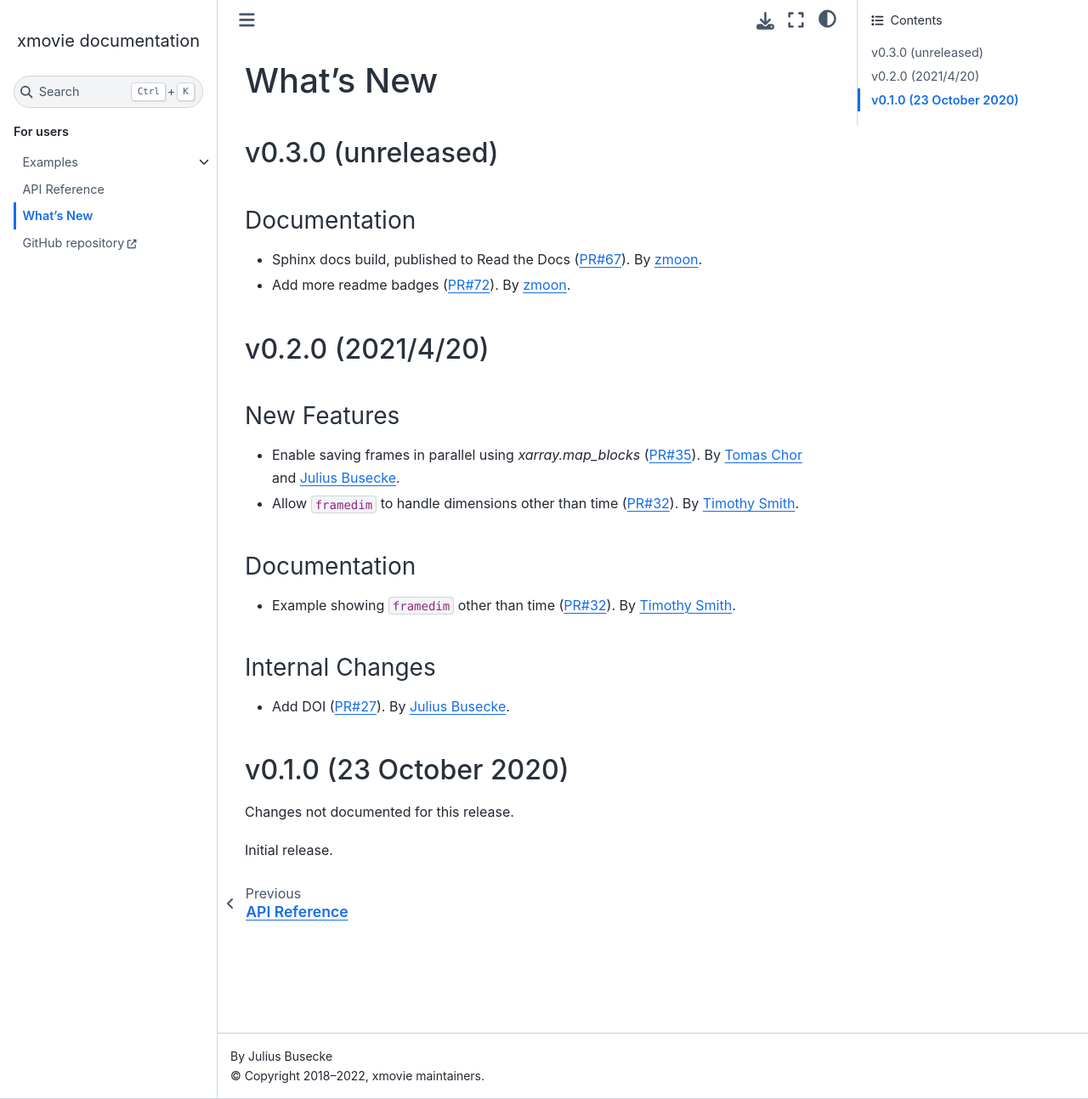
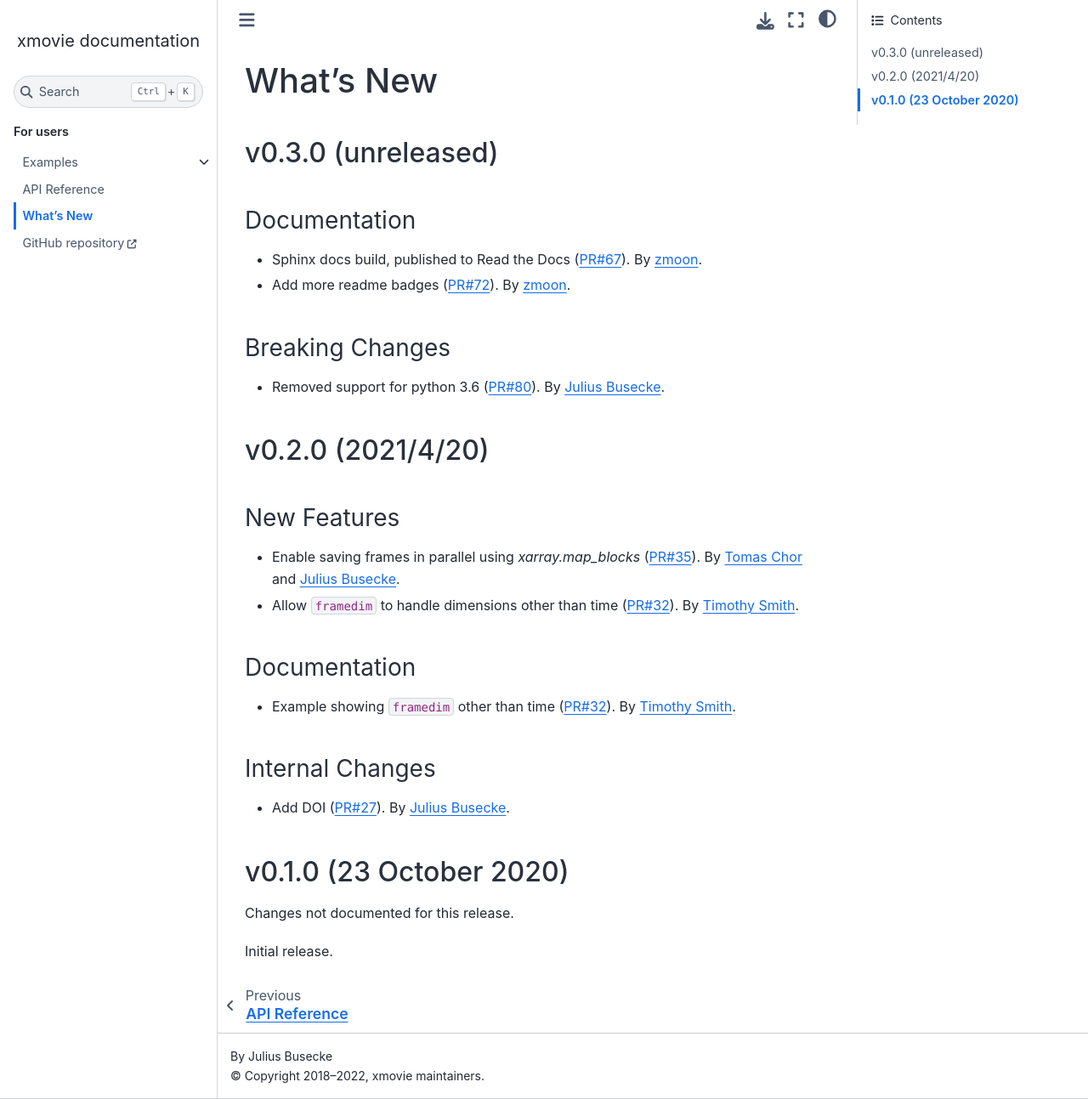
Before and after one commit to jbusecke/xmovie, a Sphinx documentation site: the page built from docs/whats-new.rst, in a window 1280 px wide and 1293 px high. Shown: the whole window at 85% size. Built offline with Sphinx 7.4.7 and the Sphinx Book theme 1.1.4, drawn with Linux system fonts in a browser that asks for light colours; the version number could not be read and is left out.

Commit message:
Update whats-new.rst

```diff
--- a/docs/whats-new.rst
+++ b/docs/whats-new.rst
@@ -9,6 +9,11 @@
   By `zmoon <https://github.com/zmoon>`_.
 - Add more readme badges (:pull:`72`).
   By `zmoon <https://github.com/zmoon>`_.
+
+Breaking Changes
+~~~~~~~~~~~~~~~~
+- Removed support for python 3.6 (:pull:`80`).
+  By `Julius Busecke <https://github.com/jbusecke>`_.
 
 v0.2.0 (2021/4/20)
 ------------------
```
